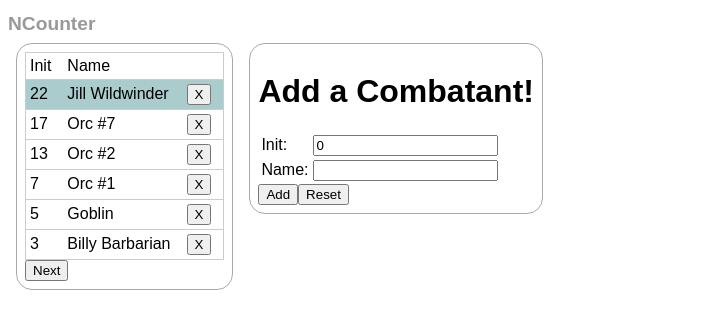
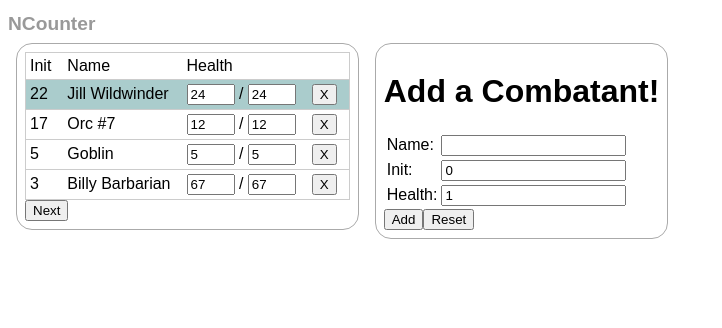
Before and after one commit to madigan/ncounter-ng2, an Angular app: page / in a window 1280 px wide. Shown: the top 328 px of the page, without its empty margins (0-722 px from the left). Built offline with nearby package versions, Linux system fonts and the light colour scheme.

Commit message:
Add health to combatants.

```diff
--- a/src/app/combatant/combatant.component.html
+++ b/src/app/combatant/combatant.component.html
@@ -3,12 +3,16 @@
   <form>
     <table>
       <tr>
+        <td><label for="name">Name: </label></td>
+        <td><input [(ngModel)]="combatant.name" name="name" /></td>
+      </tr>
+      <tr>
         <td><label for="initiative">Init: </label></td>
         <td><input [(ngModel)]="combatant.initiative" name="initiative" /></td>
       </tr>
       <tr>
-        <td><label for="name">Name: </label></td>
-        <td><input [(ngModel)]="combatant.name" name="name" /></td>
+        <td><label for="health">Health: </label></td>
+        <td><input type="number" [(ngModel)]="combatant.health" name="health" /></td>
       </tr>
     </table>
     <button (click)="addCombatant()">Add</button>
--- a/src/app/combatant/combatant.mock.ts
+++ b/src/app/combatant/combatant.mock.ts
@@ -1,10 +1,8 @@
 import { Combatant } from './combatant.model';
 
 export const COMBATANTS:Combatant[] = [
-  { name: "Goblin", initiative: 5},
-  { name: "Billy Barbarian", initiative: 3 },
-  { name: "Orc #7", initiative: 17 },
-  { name: "Jill Wildwinder", initiative: 22 },
-  { name: "Orc #2", initiative: 13 },
-  { name: "Orc #1", initiative: 7 }
+  new Combatant("Goblin", 5, 5),
+  new Combatant("Billy Barbarian", 3, 67),
+  new Combatant("Orc #7", 17, 12),
+  new Combatant("Jill Wildwinder", 22, 24)
 ];
--- a/src/app/combatant/combatant.model.ts
+++ b/src/app/combatant/combatant.model.ts
@@ -1,9 +1,22 @@
 export class Combatant {
   name:string;
   initiative:number;
+  currentHP?:number;
+  maxHP?:number;
 
-  constructor(name:string, initiative:number) {
+  constructor(name:string, initiative:number, health:number=1) {
     this.name = name;
     this.initiative = initiative;
+    this.currentHP = health;
+    this.maxHP = health;
+  }
+
+  set health(health:number) {
+    this.currentHP = health;
+    this.maxHP = health;
+  }
+
+  get health():number {
+    return this.maxHP;
   }
 };
--- a/src/app/encounter/encounter.component.css
+++ b/src/app/encounter/encounter.component.css
@@ -13,3 +13,7 @@ tr.selected {
 td {
   padding: 4px 12px 4px 4px;
 }
+
+input[type=number] {
+  width: 3em;
+}
--- a/src/app/encounter/encounter.component.html
+++ b/src/app/encounter/encounter.component.html
@@ -1,7 +1,12 @@
 <div class="widget">
   <table>
     <thead>
-      <tr><td>Init</td><td>Name</td><td></td></tr>
+      <tr>
+        <td>Init</td>
+        <td>Name</td>
+        <td>Health</td>
+        <td></td>
+      </tr>
     </thead>
     <tbody>
       <tr
@@ -9,6 +14,11 @@
         [ngClass]="{'selected': currentEncounter.currentCombatant == combatant }">
         <td>{{combatant.initiative}}</td>
         <td>{{combatant.name}}</td>
+        <td>
+          <input type="number" [(ngModel)]="combatant.currentHP" />
+          /
+          <input type="number" [(ngModel)]="combatant.maxHP" />
+        </td>
         <td><button (click)="currentEncounter.remove( combatant )">X</button></td>
       </tr>
     </tbody>
```
